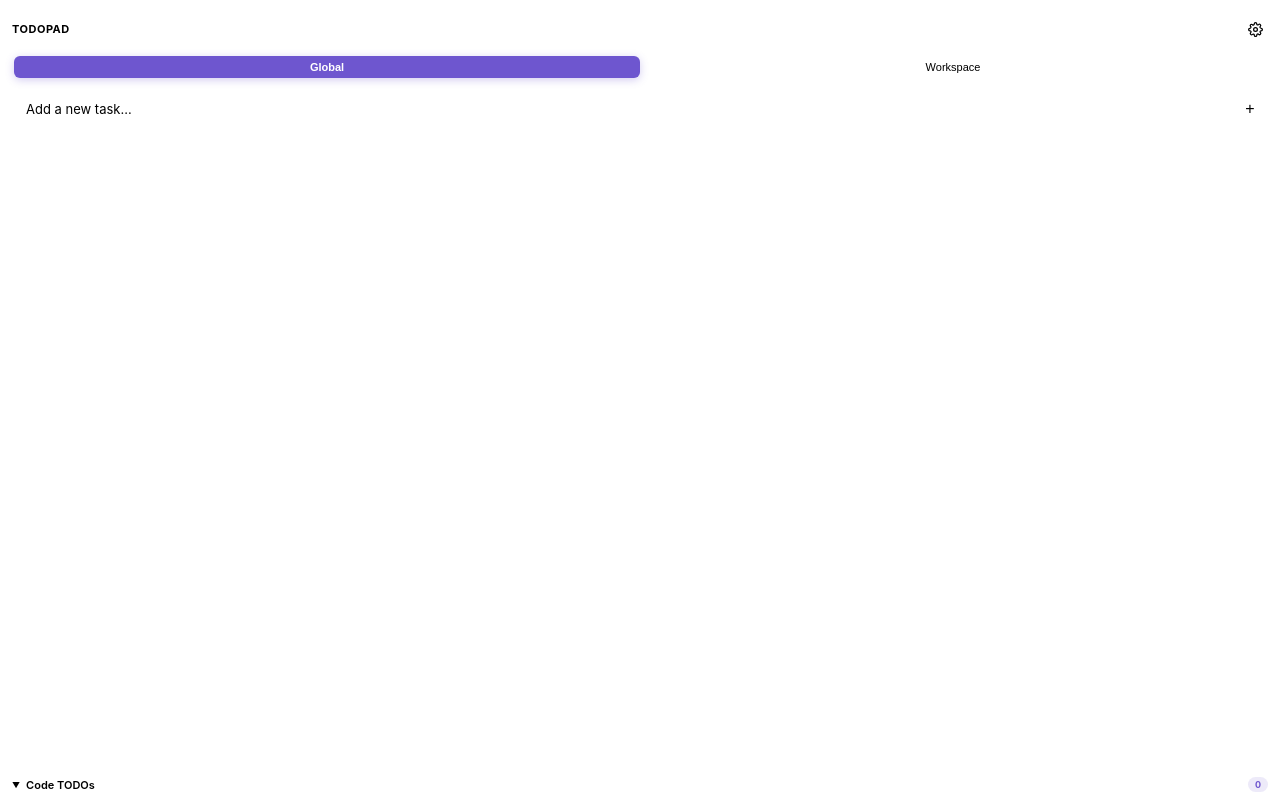
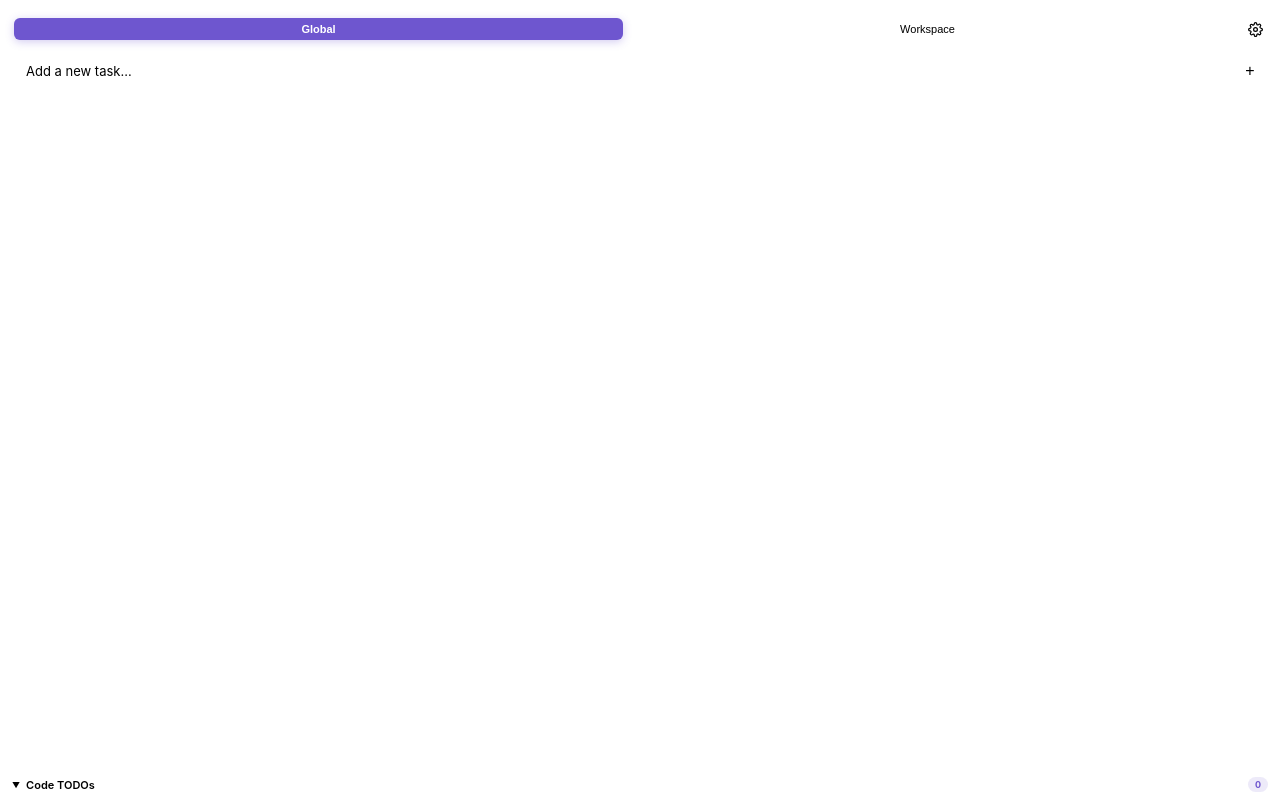
Before and after one commit to gitandrun-dev/todopad, a website: page resources/webview.html in a window 1280 px wide. Drawn offline with Linux system fonts and the light colour scheme.

Commit message:
increase badges count font size and reposition settings button

```diff
--- a/resources/webview.html
+++ b/resources/webview.html
@@ -88,14 +88,22 @@ body.vscode-high-contrast-light {
     line-height: 1.5;
 }
 
+/* Scope row */
+.scope-row {
+    display: flex;
+    align-items: center;
+    gap: 8px;
+    margin-bottom: 10px;
+}
+
 /* Segmented Control */
 .segmented {
     display: flex;
+    flex: 1;
     padding: 2px;
     background: var(--surface);
     border: 1px solid var(--border);
     border-radius: var(--r-sm);
-    margin-bottom: 10px;
 }
 .seg-btn {
     flex: 1;
@@ -125,13 +133,13 @@ body.vscode-high-contrast-light {
     display: inline-flex;
     align-items: center;
     justify-content: center;
-    min-width: 16px;
-    height: 16px;
+    min-width: 18px;
+    height: 18px;
     padding: 0 5px;
-    font-size: 9px;
+    font-size: 11px;
     font-weight: 700;
     line-height: 1;
-    border-radius: 8px;
+    border-radius: 9px;
     margin-left: 4px;
     background: var(--accent-soft);
     color: var(--accent);
@@ -1051,7 +1059,7 @@ body.vscode-high-contrast-light {
 }
 
 .jira-section-header .jira-count {
-    font-size: 10px;
+    font-size: 11px;
     font-weight: 600;
     color: var(--accent);
     background: var(--accent-soft);
@@ -1211,21 +1219,6 @@ body.vscode-high-contrast-light {
 }
 
 /* Top header */
-.top-header {
-    display: flex;
-    align-items: center;
-    justify-content: space-between;
-    margin-bottom: 12px;
-}
-
-.top-header .panel-title {
-    font-size: 11px;
-    font-weight: 700;
-    color: var(--text-3);
-    text-transform: uppercase;
-    letter-spacing: 0.5px;
-}
-
 .gear-btn {
     width: 26px;
     height: 26px;
@@ -1239,6 +1232,7 @@ body.vscode-high-contrast-light {
     justify-content: center;
     transition: all 0.15s;
     position: relative;
+    flex-shrink: 0;
 }
 
 .gear-btn:hover {
@@ -1866,8 +1860,15 @@ body.vscode-high-contrast-light {
     <body>
         <!-- Page: Main -->
         <div class="page active" id="pageMain">
-            <div class="top-header">
-                <span class="panel-title">TodoPad</span>
+            <div class="scope-row">
+                <div class="segmented">
+                    <button class="seg-btn active" id="scopeGlobal" onclick="setScope('global')">
+                        Global
+                    </button>
+                    <button class="seg-btn" id="scopeWorkspace" onclick="setScope('workspace')">
+                        Workspace
+                    </button>
+                </div>
                 <button class="gear-btn" onclick="navigateTo('pageIntegrations')">
                     <svg
                         width="15"
@@ -1883,15 +1884,6 @@ body.vscode-high-contrast-light {
                         />
                     </svg>
                     <span class="gear-badge" id="gearBadge"></span>
-                </button>
-            </div>
-
-            <div class="segmented">
-                <button class="seg-btn active" id="scopeGlobal" onclick="setScope('global')">
-                    Global
-                </button>
-                <button class="seg-btn" id="scopeWorkspace" onclick="setScope('workspace')">
-                    Workspace
                 </button>
             </div>
 
--- a/resources/webview/styles/integrations.css
+++ b/resources/webview/styles/integrations.css
@@ -20,21 +20,6 @@
 }
 
 /* Top header */
-.top-header {
-    display: flex;
-    align-items: center;
-    justify-content: space-between;
-    margin-bottom: 12px;
-}
-
-.top-header .panel-title {
-    font-size: 11px;
-    font-weight: 700;
-    color: var(--text-3);
-    text-transform: uppercase;
-    letter-spacing: 0.5px;
-}
-
 .gear-btn {
     width: 26px;
     height: 26px;
@@ -48,6 +33,7 @@
     justify-content: center;
     transition: all 0.15s;
     position: relative;
+    flex-shrink: 0;
 }
 
 .gear-btn:hover {
--- a/resources/webview/styles/jira.css
+++ b/resources/webview/styles/jira.css
@@ -46,7 +46,7 @@
 }
 
 .jira-section-header .jira-count {
-    font-size: 10px;
+    font-size: 11px;
     font-weight: 600;
     color: var(--accent);
     background: var(--accent-soft);
--- a/resources/webview/styles/ui.css
+++ b/resources/webview/styles/ui.css
@@ -1,11 +1,19 @@
+/* Scope row */
+.scope-row {
+    display: flex;
+    align-items: center;
+    gap: 8px;
+    margin-bottom: 10px;
+}
+
 /* Segmented Control */
 .segmented {
     display: flex;
+    flex: 1;
     padding: 2px;
     background: var(--surface);
     border: 1px solid var(--border);
     border-radius: var(--r-sm);
-    margin-bottom: 10px;
 }
 .seg-btn {
     flex: 1;
@@ -35,13 +43,13 @@
     display: inline-flex;
     align-items: center;
     justify-content: center;
-    min-width: 16px;
-    height: 16px;
+    min-width: 18px;
+    height: 18px;
     padding: 0 5px;
-    font-size: 9px;
+    font-size: 11px;
     font-weight: 700;
     line-height: 1;
-    border-radius: 8px;
+    border-radius: 9px;
     margin-left: 4px;
     background: var(--accent-soft);
     color: var(--accent);
```
Also changed, not shown: resources/webview/index.html (+9 -11 lines).
